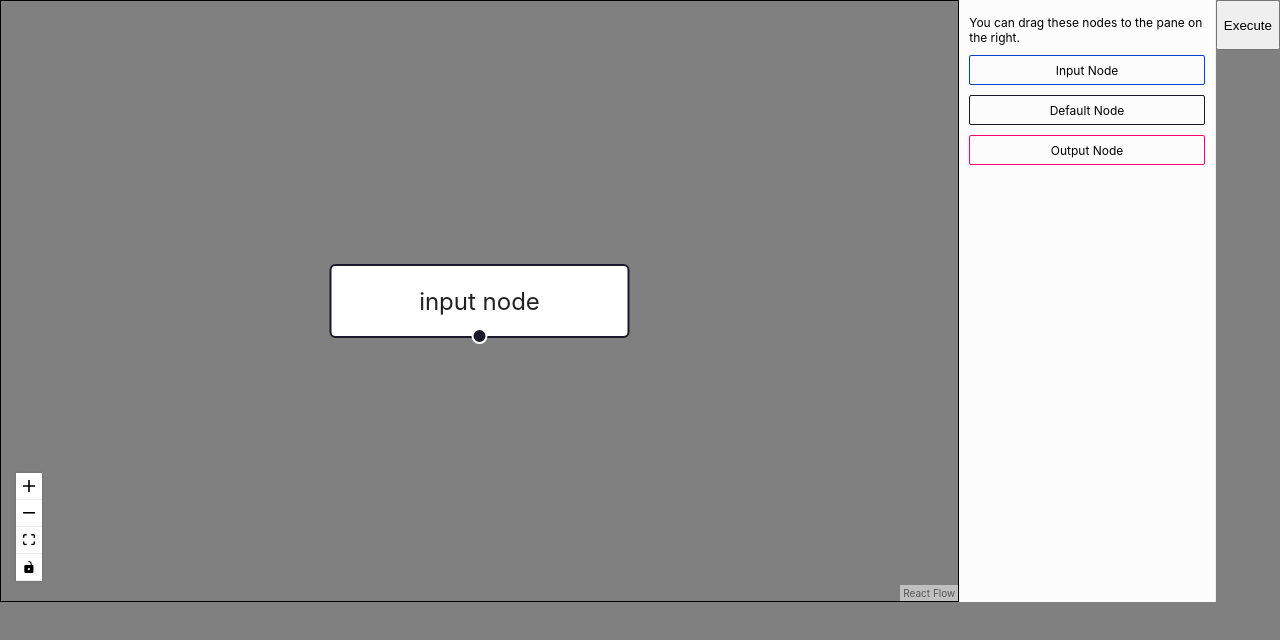
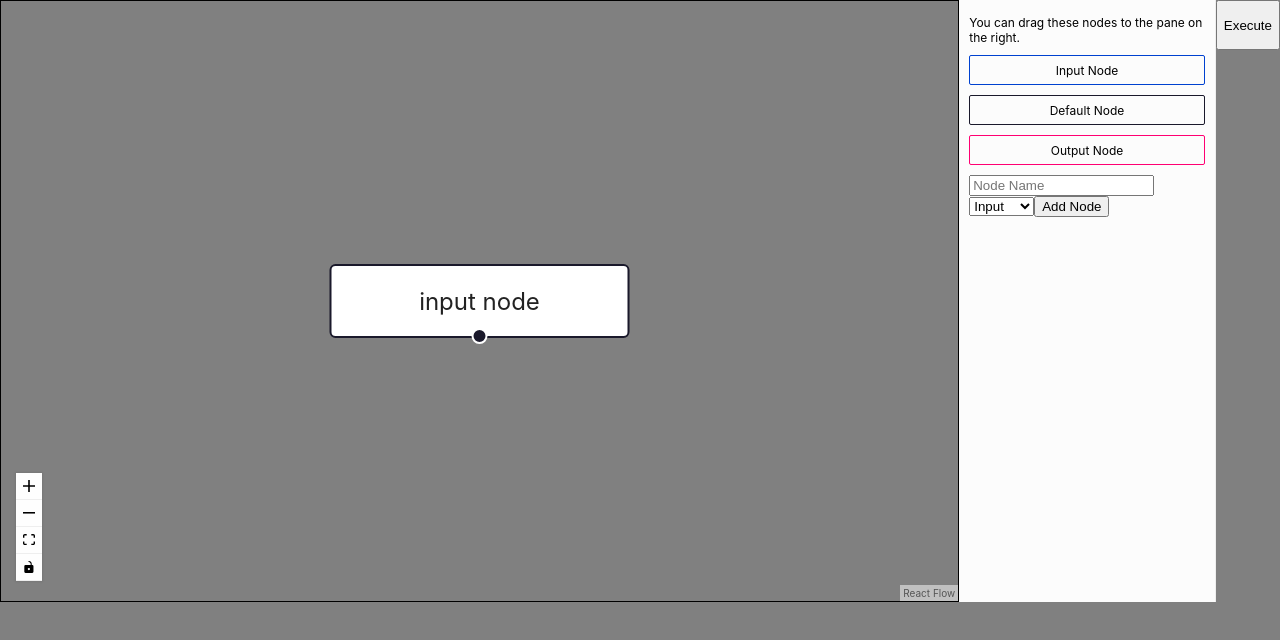
Before and after one commit to Mdfaique/bazc.io, a React (Create React App) app: page / in a window 1280 px wide. Shown: the top 640 px of the page. Built offline with nearby package versions, Linux system fonts and the light colour scheme.

Commit message:
custom node step1

```diff
--- a/src/component/ReactFlowDnd/index.js
+++ b/src/component/ReactFlowDnd/index.js
@@ -41,6 +41,7 @@ const DnDFlow = () => {
     event.preventDefault();
     event.dataTransfer.dropEffect = "move";
   }, []);
+
 
   const onDrop = useCallback(
     (event) => {
--- a/src/component/ReactFlowDnd/sidebar.js
+++ b/src/component/ReactFlowDnd/sidebar.js
@@ -1,9 +1,48 @@
-import React from 'react';
+// import React from 'react';
+
+// export default () => {
+//   const onDragStart = (event, nodeType) => {
+//     event.dataTransfer.setData('application/reactflow', nodeType);
+//     event.dataTransfer.effectAllowed = 'move';
+//   };
+
+//   return (
+//     <aside>
+//       <div className="description">You can drag these nodes to the pane on the right.</div>
+//       <div className="dndnode input" onDragStart={(event) => onDragStart(event, 'input')} draggable>
+//         Input Node
+//       </div>
+//       <div className="dndnode" onDragStart={(event) => onDragStart(event, 'default')} draggable>
+//         Default Node
+//       </div>
+//       <div className="dndnode output" onDragStart={(event) => onDragStart(event, 'output')} draggable>
+//         Output Node
+//       </div>
+//     </aside>
+//   );
+// };
+
+import React, { useState } from 'react';
 
 export default () => {
+  const [nodeName, setNodeName] = useState('');
+  const [nodeType, setNodeType] = useState('input');
+  const [addedNodes, setAddedNodes] = useState([]);
+
   const onDragStart = (event, nodeType) => {
     event.dataTransfer.setData('application/reactflow', nodeType);
     event.dataTransfer.effectAllowed = 'move';
+  };
+
+  const addNode = () => {
+    if (nodeName.trim() !== '') {
+      const newNode = {
+        name: nodeName,
+        type: nodeType,
+      };
+      setAddedNodes([...addedNodes, newNode]);
+      setNodeName('');
+    }
   };
 
   return (
@@ -18,6 +57,29 @@ export default () => {
       <div className="dndnode output" onDragStart={(event) => onDragStart(event, 'output')} draggable>
         Output Node
       </div>
+
+      {/* Custom node input */}
+      <div className="custom-node-input">
+        <input
+          type="text"
+          placeholder="Node Name"
+          value={nodeName}
+          onChange={(e) => setNodeName(e.target.value)}
+        />
+        <select value={nodeType} onChange={(e) => setNodeType(e.target.value)}>
+          <option value="input">Input</option>
+          <option value="default">Default</option>
+          <option value="output">Output</option>
+        </select>
+        <button onClick={addNode}>Add Node</button>
+      </div>
+
+      {/* Added nodes list */}
+      {addedNodes.map((node, index) => (
+        <div key={index} className={`dndnode ${node.type}`} onDragStart={(event) => onDragStart(event, node.type)} draggable>
+          {node.name}
+        </div>
+      ))}
     </aside>
   );
 };
```
